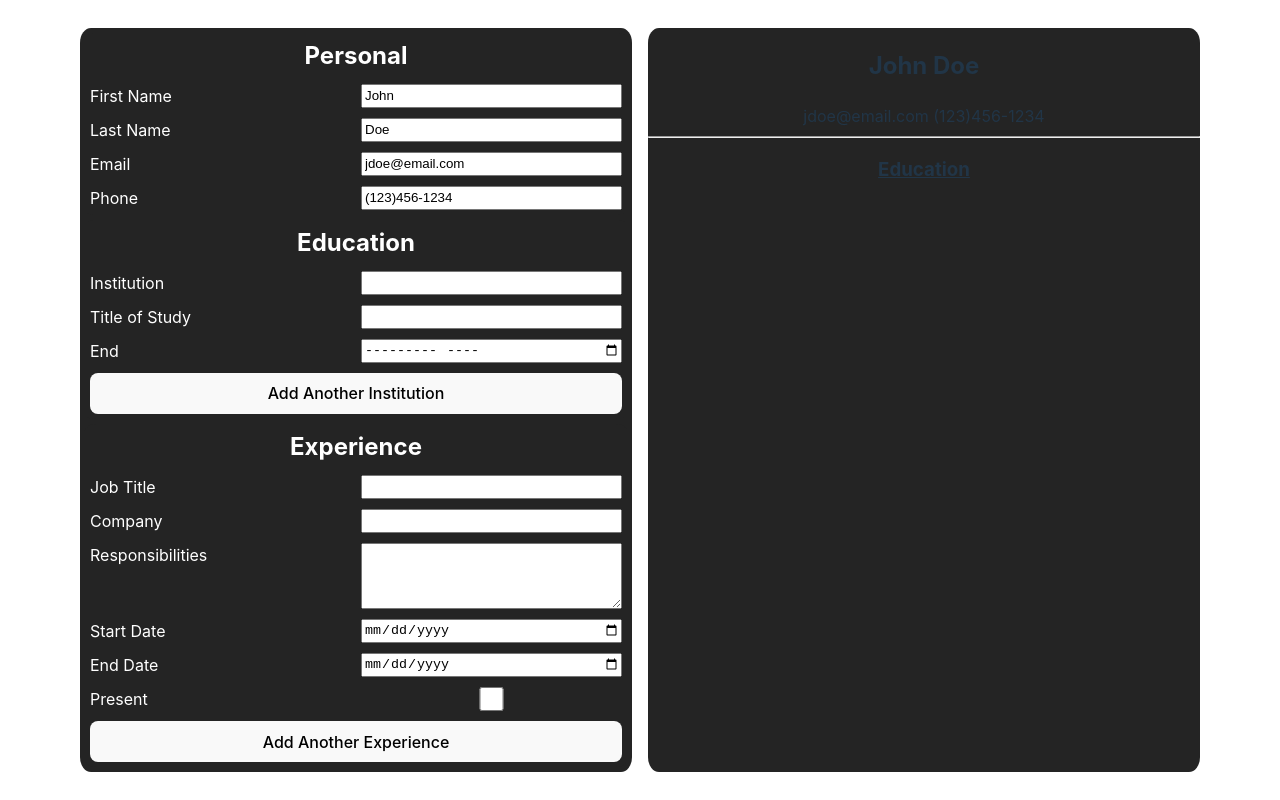
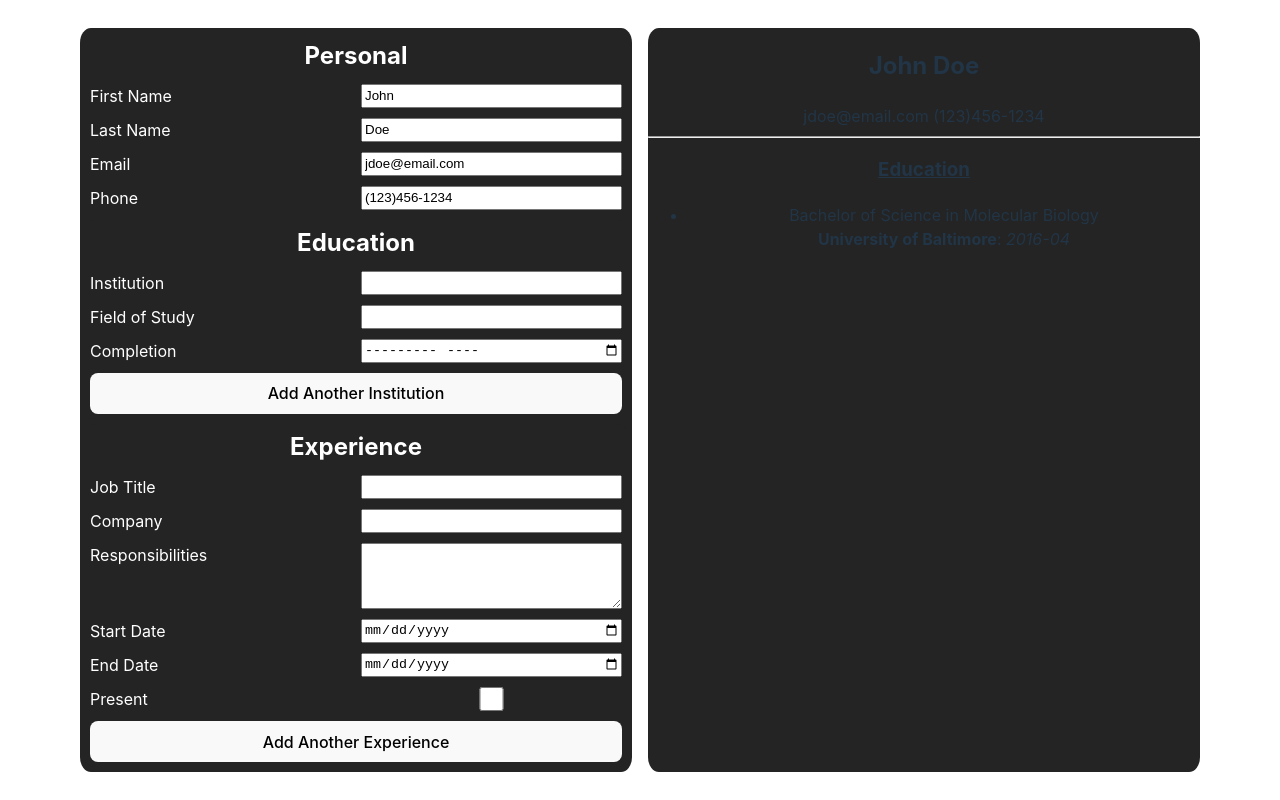
Before and after one commit to cabelstein12/CV-Application, a React (Vite) app: page / in a window 1280 px wide. Built offline with nearby package versions, Linux system fonts and the light colour scheme.

Commit message:
add education section form validation

```diff
--- a/src/App.jsx
+++ b/src/App.jsx
@@ -14,12 +14,12 @@ function App() {
     phone: "(123)456-1234"
   });
 
-  // const defaultInstitution = {
-  //   name: "University of Baltimore",
-  //   discipline: 'Bachelor of Science in Molecular Biology',
-  //   end: '2016-04',
-  //   id: null
-  // }
+  const defaultInstitution = {
+    name: "University of Baltimore",
+    discipline: 'Bachelor of Science in Molecular Biology',
+    date: "2016-04",
+    id: null
+  }
 
   function handleChange(state, obj, prop){
     return function(e){
@@ -35,7 +35,7 @@ function App() {
   const handleChangeEmail = handleChange(setInfo, info, 'email' );
   const handleChangePhone = handleChange(setInfo, info, 'phone');
 
-  const [institutions, setInstitutions] = useState([]);
+  const [institutions, setInstitutions] = useState([defaultInstitution]);
   const [institutionName, setInstitutionName] = useState('');
   const [institutionDate, setInstitutionDate] = useState('');
   const [institutionDiscipline, setInstitutionDiscipline] = useState('');
@@ -88,10 +88,6 @@ function App() {
         <h3><u>Education</u></h3>
         <ul>
           {educationItems}
-          {/* <li>
-              <div>{institution.discipline}</div>
-              <div><b>{institution.name}</b>: <i>{institution.end}</i></div>
-          </li> */}
         </ul>
       </div>
     </div>
--- a/src/Education.jsx
+++ b/src/Education.jsx
@@ -1,6 +1,7 @@
 import "./Form.css";
 let nextInstitutionId = 0;
 export default function Education({name, institutions, discipline, date, onAddName, onAddInstitution, onAddDiscipline, onAddDate}) {
+  console.log(institutions)
 
   return (
     <>
@@ -10,21 +11,23 @@ export default function Education({name, institutions, discipline, date, onAddNa
         name='edu-form'
         onSubmit={(e) => {
           e.preventDefault();
+          if(institutions[0].id == null){
+            institutions=[];
+          }
           onAddInstitution([
             ...institutions,
             {id: nextInstitutionId++, name: name, discipline: discipline, date: date}
           ]);
-          console.log(institutions)
         }}
       >
         <h2>Education</h2>
         <label htmlFor="school-name"> Institution </label>
-        <input type="text" id="name" value={name} onChange={onAddName}/>
-        <label htmlFor="study-type"> Title of Study </label>
-        <input type="text" id="discipline" value={discipline} onChange={onAddDiscipline} />
+        <input type="text" id="name" value={name} onChange={onAddName} minLength={7} required/>
+        <label htmlFor="study-type"> Field of Study </label>
+        <input type="text" id="discipline" value={discipline} onChange={onAddDiscipline} minLength={7} required/>
 
-        <label htmlFor="study-date-end"> End </label>
-        <input type="month" id="endDate" value={date} onChange={onAddDate}/>
+        <label htmlFor="study-date-end"> Completion </label>
+        <input type="month" id="endDate" value={date} onChange={onAddDate} required/>
 
         <button type="submit">Add Another Institution</button>
       </form>
```
